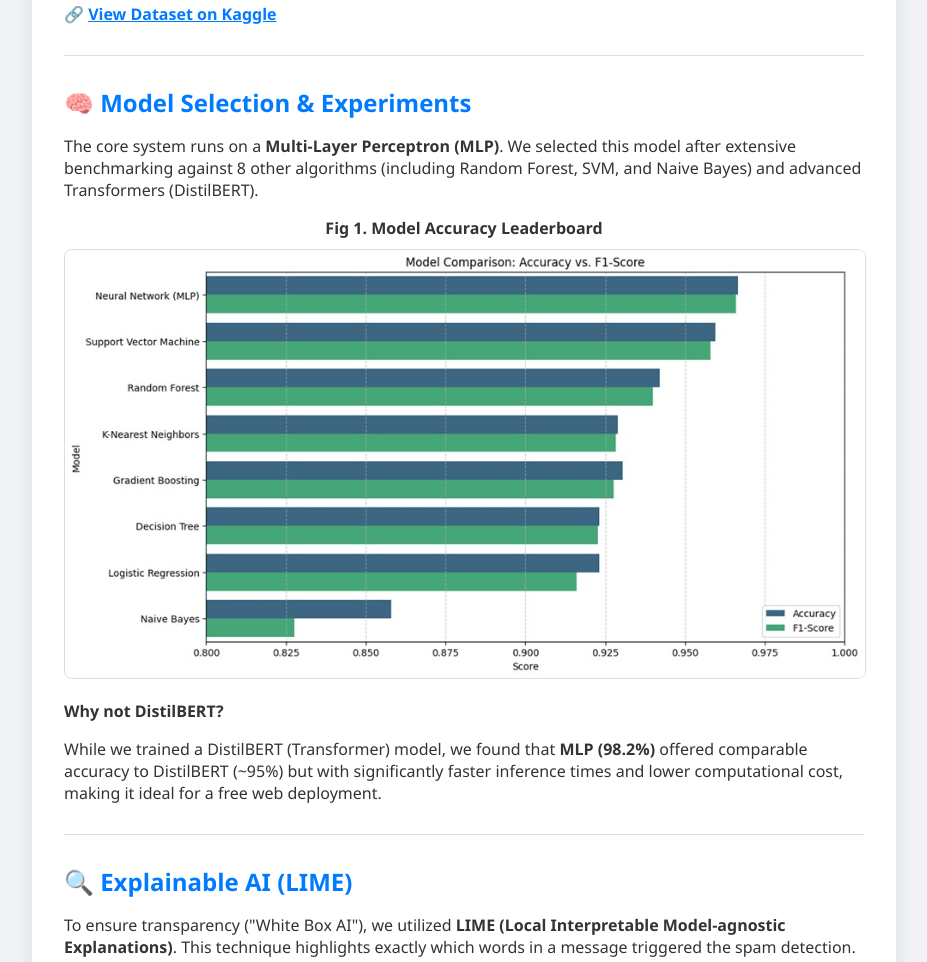
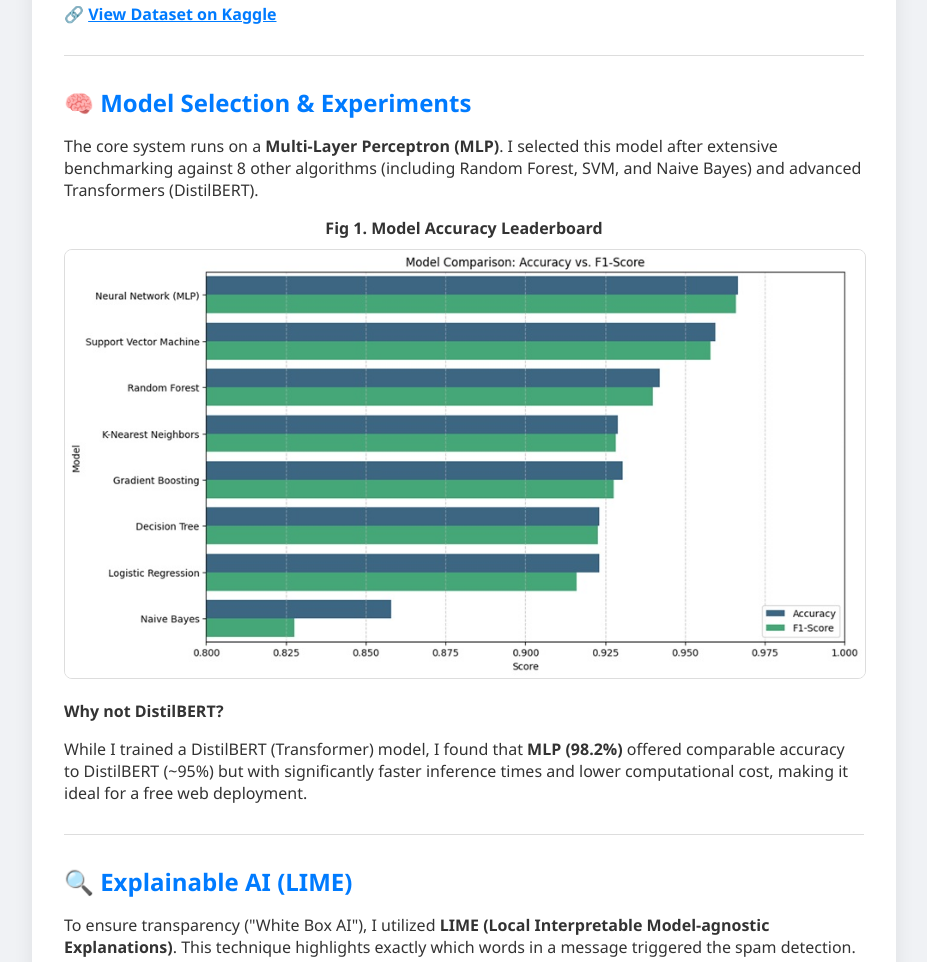
Before and after one commit to lyndon025/spam-detect, a plain HTML site: page about.html in a window 1280 px wide. Shown: the part 875-1837 px from the top of the page, without its empty margins (176-1103 px from the left). Drawn offline with Linux system fonts and the light colour scheme.

Commit message:
about me edit

```diff
--- a/about.html
+++ b/about.html
@@ -86,7 +86,7 @@
 
         <!-- ML MODEL & EXPERIMENTS -->
         <h2>🧠 Model Selection & Experiments</h2>
-        <p>The core system runs on a <strong>Multi-Layer Perceptron (MLP)</strong>. We selected this model after extensive benchmarking against 8 other algorithms (including Random Forest, SVM, and Naive Bayes) and advanced Transformers (DistilBERT).</p>
+        <p>The core system runs on a <strong>Multi-Layer Perceptron (MLP)</strong>. I selected this model after extensive benchmarking against 8 other algorithms (including Random Forest, SVM, and Naive Bayes) and advanced Transformers (DistilBERT).</p>
 
         <!-- CHART 1: MODEL COMPARISON -->
         <div class="image-box">
@@ -95,13 +95,13 @@
         </div>
 
         <p><strong>Why not DistilBERT?</strong></p>
-        <p>While we trained a DistilBERT (Transformer) model, we found that <strong>MLP (98.2%)</strong> offered comparable accuracy to DistilBERT (~95%) but with significantly faster inference times and lower computational cost, making it ideal for a free web deployment.</p>
+        <p>While I trained a DistilBERT (Transformer) model, I found that <strong>MLP (98.2%)</strong> offered comparable accuracy to DistilBERT (~95%) but with significantly faster inference times and lower computational cost, making it ideal for a free web deployment.</p>
 
         <hr class="divider">
 
         <!-- EXPLAINABILITY -->
         <h2>🔍 Explainable AI (LIME)</h2>
-        <p>To ensure transparency ("White Box AI"), we utilized <strong>LIME (Local Interpretable Model-agnostic Explanations)</strong>. This technique highlights exactly which words in a message triggered the spam detection.</p>
+        <p>To ensure transparency ("White Box AI"), I utilized <strong>LIME (Local Interpretable Model-agnostic Explanations)</strong>. This technique highlights exactly which words in a message triggered the spam detection.</p>
 
         <!-- CHART 2: LIME -->
         <div class="image-box">
```
Also changed, not shown: style.css (line endings or trailing spaces).
